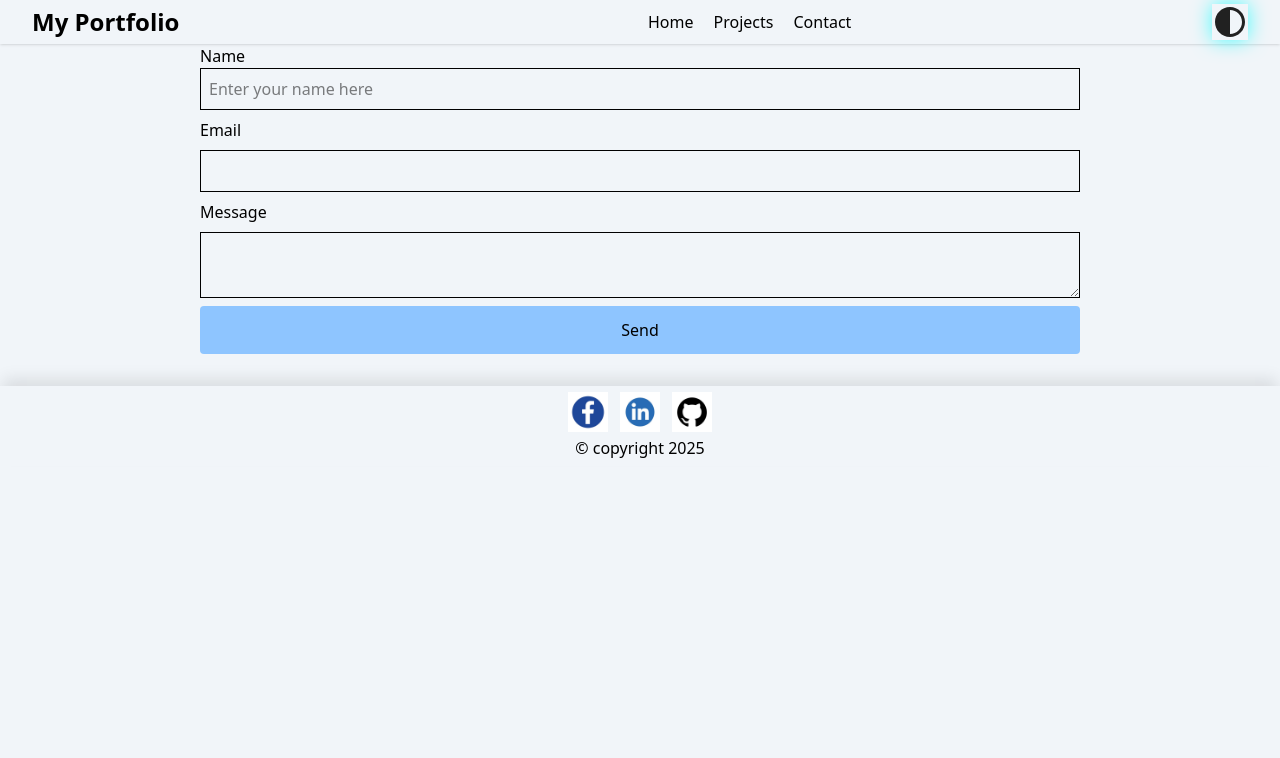
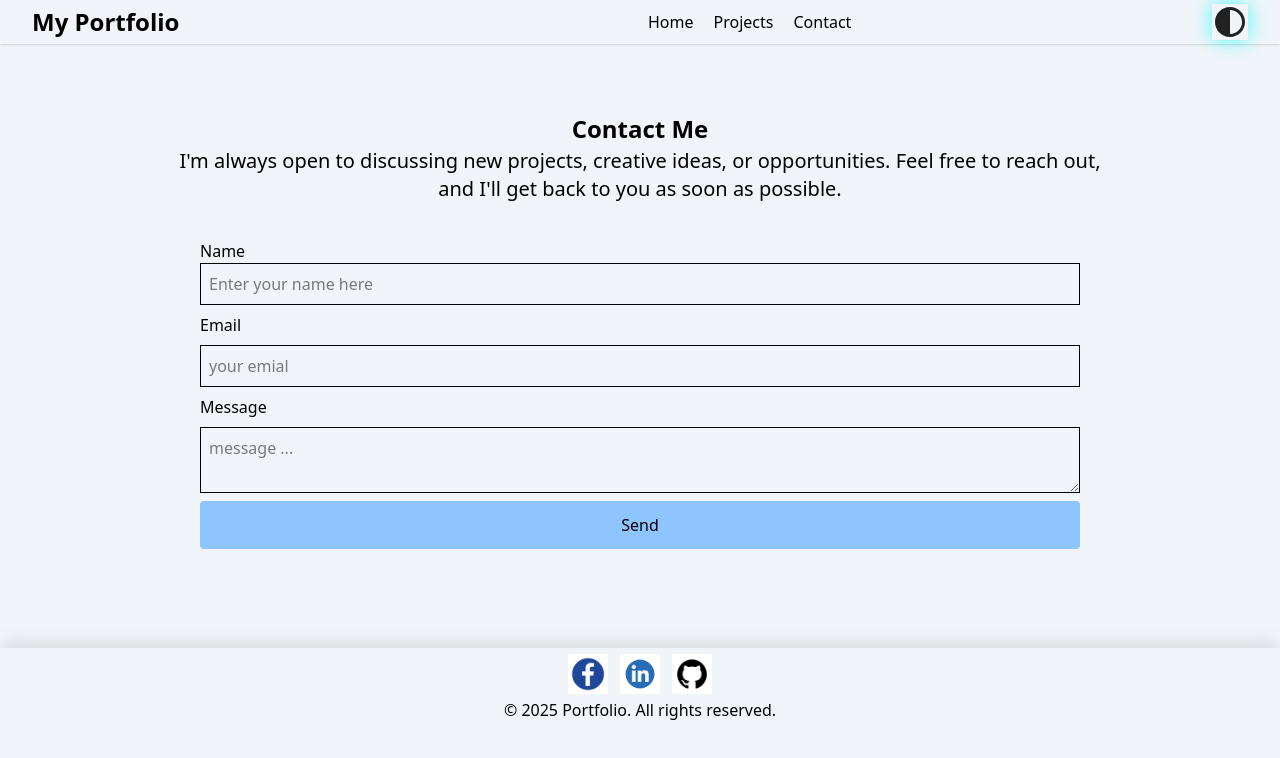
Before and after one commit to Christian-Suinyuy/portfolio, a React (Vite) app: page /contact in a window 1280 px wide. Shown: the top 758 px of the page. Built offline with nearby package versions, Linux system fonts and the light colour scheme.

Commit message:
fixed contact page

```diff
--- a/src/Pages/ContacrPage/contact.tsx
+++ b/src/Pages/ContacrPage/contact.tsx
@@ -23,6 +23,14 @@ const Contact = () => {
   };
 
   return (
+    <section className='flex flex-col justify-center  gap-9 h-143'>
+        <div className='flex flex-col justify-center items-center mx-3 md:mx-40'>
+            <h2>Contact Me</h2>
+            <p className='text-center text-xl'>I'm always open to discussing new projects, creative ideas, or opportunities.
+                 Feel free to
+                reach out, and I'll get back to you as soon as possible.</p>
+        </div>
+
         <form ref={form} onSubmit={sendEmail} className='grid mx-4 sm:mx-30 md:mx-50 gap-2'>
         <label>
             Name
@@ -30,13 +38,14 @@ const Contact = () => {
         </label>
 
         <label>Email</label>
-      <input type="email" name="from_email" className='border focus:outline-pink-300 p-2 w-full placeholder:to-white' required />
+        <input type="email" name="from_email" placeholder="your emial" className='border focus:outline-pink-300 p-2 w-full placeholder:to-white' required />
 
         <label>Message</label>
-      <textarea name="message" required  className='border focus:outline-pink-300 p-2 w-full placeholder:to-white'/>
+        <textarea name="message" required placeholder='message ...' className='border focus:outline-pink-300 p-2 w-full placeholder:to-white'/>
 
         <button type="submit" className='bg-blue-300 p-3 rounded'>Send</button>
         </form>
+    </section>
   );
 };
 
--- a/src/components/footer.tsx
+++ b/src/components/footer.tsx
@@ -14,7 +14,7 @@ function Footer(){
         </div>
 
         <div className="copyright flex">
-            &copy; copyright 2025
+            &copy; 2025 Portfolio. All rights reserved.
         </div>
     </footer>
 }
```
Lines whose indentation alone changed are shown as unchanged.
